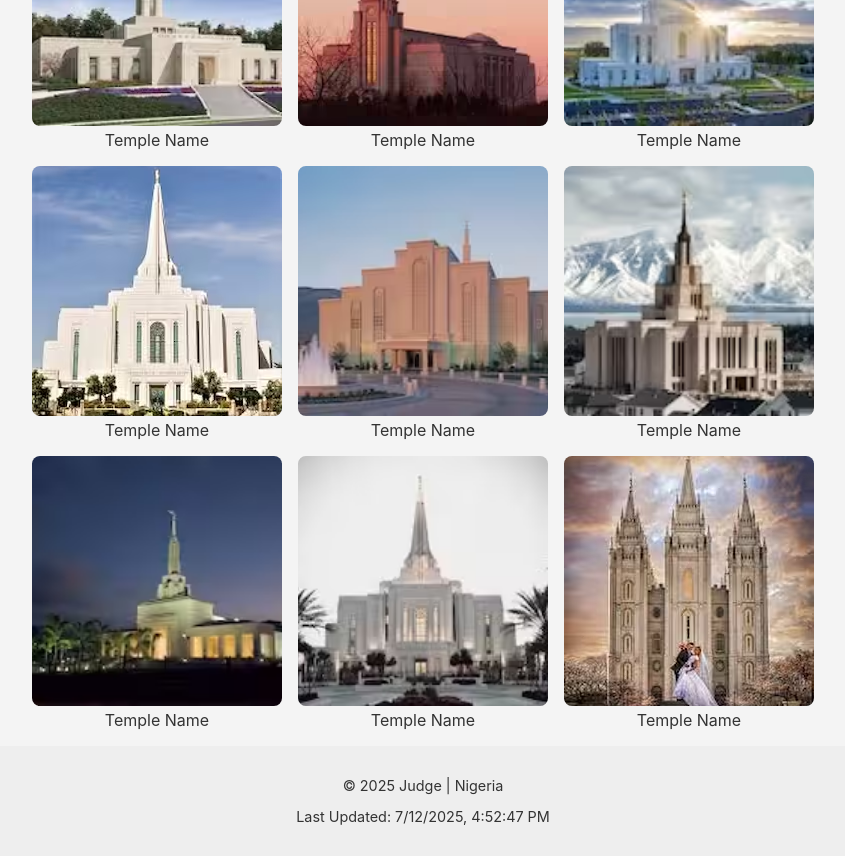
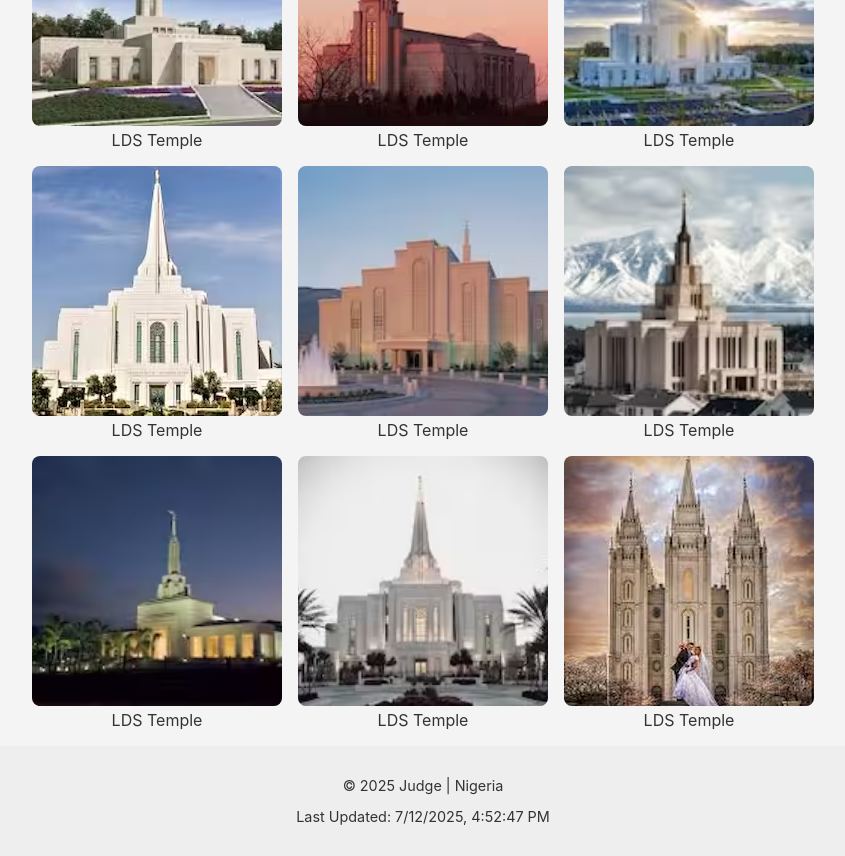
Before and after one commit to Judge-Dev/wdd131, a plain HTML site: page temples.html in a window 1280 px wide. Shown: the part 300-1156 px from the top of the page, without its empty margins (217-1062 px from the left). Drawn offline with Linux system fonts and the light colour scheme.

Commit message:
edited the image alt names in temples.html, to be more specific.

```diff
--- a/temples.html
+++ b/temples.html
@@ -37,40 +37,40 @@
         <h1>Home</h1>
         <div class="grid-container">
             <figure>
-                <img src="images/temple1.avif" alt="Temple Name">
-                <figcaption>Temple Name</figcaption>
+                <img src="images/temple1.avif" alt="LDS Temple">
+                <figcaption>LDS Temple</figcaption>
             </figure>
             <figure>
-                <img src="images/temple2.avif" alt="Temple Name">
-                <figcaption>Temple Name</figcaption>
+                <img src="images/temple2.avif" alt="LDS Temple">
+                <figcaption>LDS Temple</figcaption>
             </figure>
             <figure>
-                <img src="images/temple3.avif" alt="Temple Name">
-                <figcaption>Temple Name</figcaption>
+                <img src="images/temple3.avif" alt="LDS Temple">
+                <figcaption>LDS Temple</figcaption>
             </figure>
             <figure>
-                <img src="images/temple4.avif" alt="Temple Name">
-                <figcaption>Temple Name</figcaption>
+                <img src="images/temple4.avif" alt="LDS Temple">
+                <figcaption>LDS Temple</figcaption>
             </figure>
             <figure>
-                <img src="images/temple5.avif" alt="Temple Name">
-                <figcaption>Temple Name</figcaption>
+                <img src="images/temple5.avif" alt="LDS Temple">
+                <figcaption>LDS Temple</figcaption>
             </figure>
             <figure>
-                <img src="images/temple6.avif" alt="Temple Name">
-                <figcaption>Temple Name</figcaption>
+                <img src="images/temple6.avif" alt="LDS Temple">
+                <figcaption>LDS Temple</figcaption>
             </figure>
             <figure>
-                <img src="images/temple7.avif" alt="Temple Name">
-                <figcaption>Temple Name</figcaption>
+                <img src="images/temple7.avif" alt="LDS Temple">
+                <figcaption>LDS Temple</figcaption>
             </figure>
             <figure>
-                <img src="images/temple8.avif" alt="Temple Name">
-                <figcaption>Temple Name</figcaption>
+                <img src="images/temple8.avif" alt="LDS Temple">
+                <figcaption>LDS Temple</figcaption>
             </figure>
             <figure>
-                <img src="images/temple9.avif" alt="Temple Name">
-                <figcaption>Temple Name</figcaption>
+                <img src="images/temple9.avif" alt="LDS Temple">
+                <figcaption>LDS Temple</figcaption>
             </figure>
         </div>
     </main>
```
